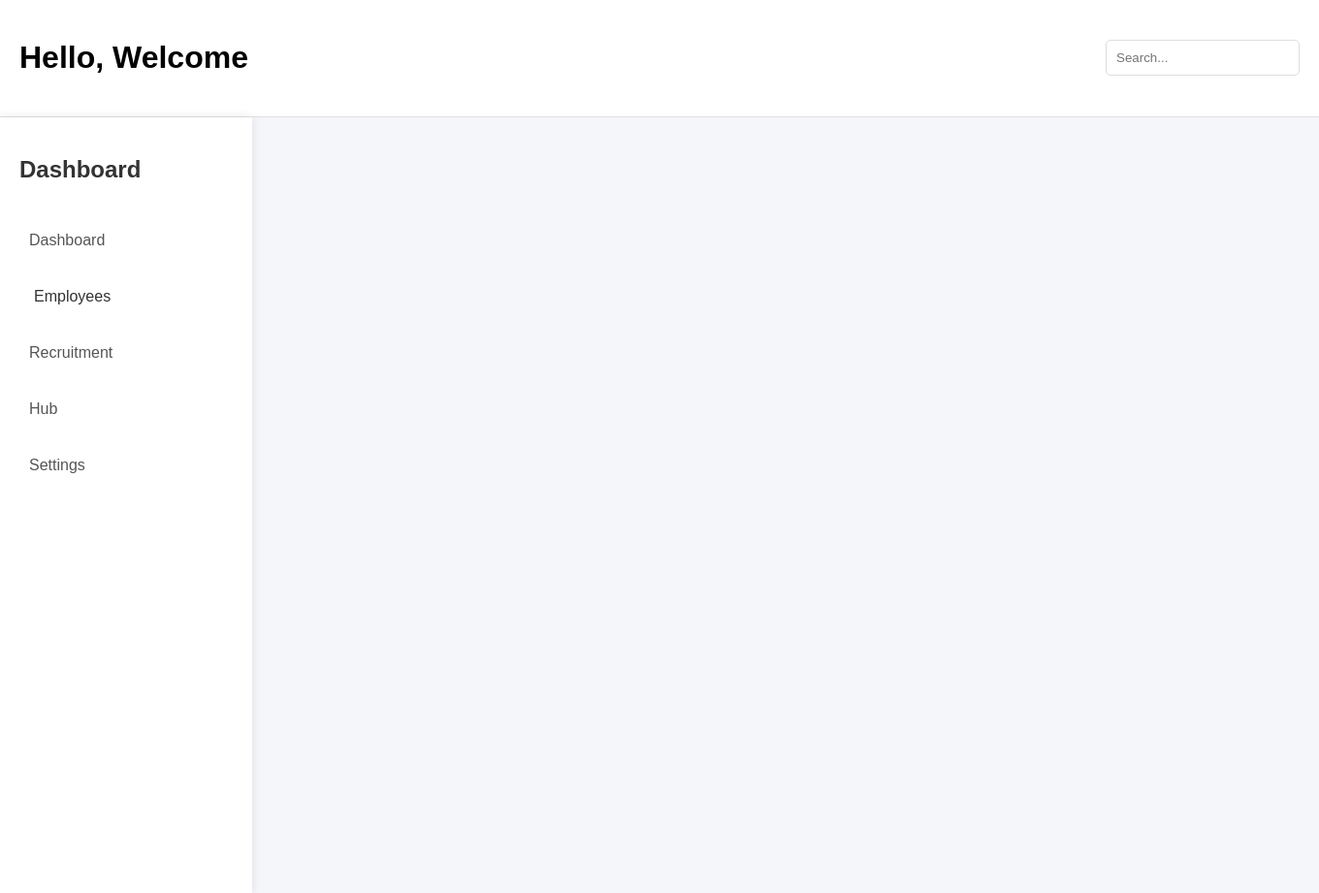
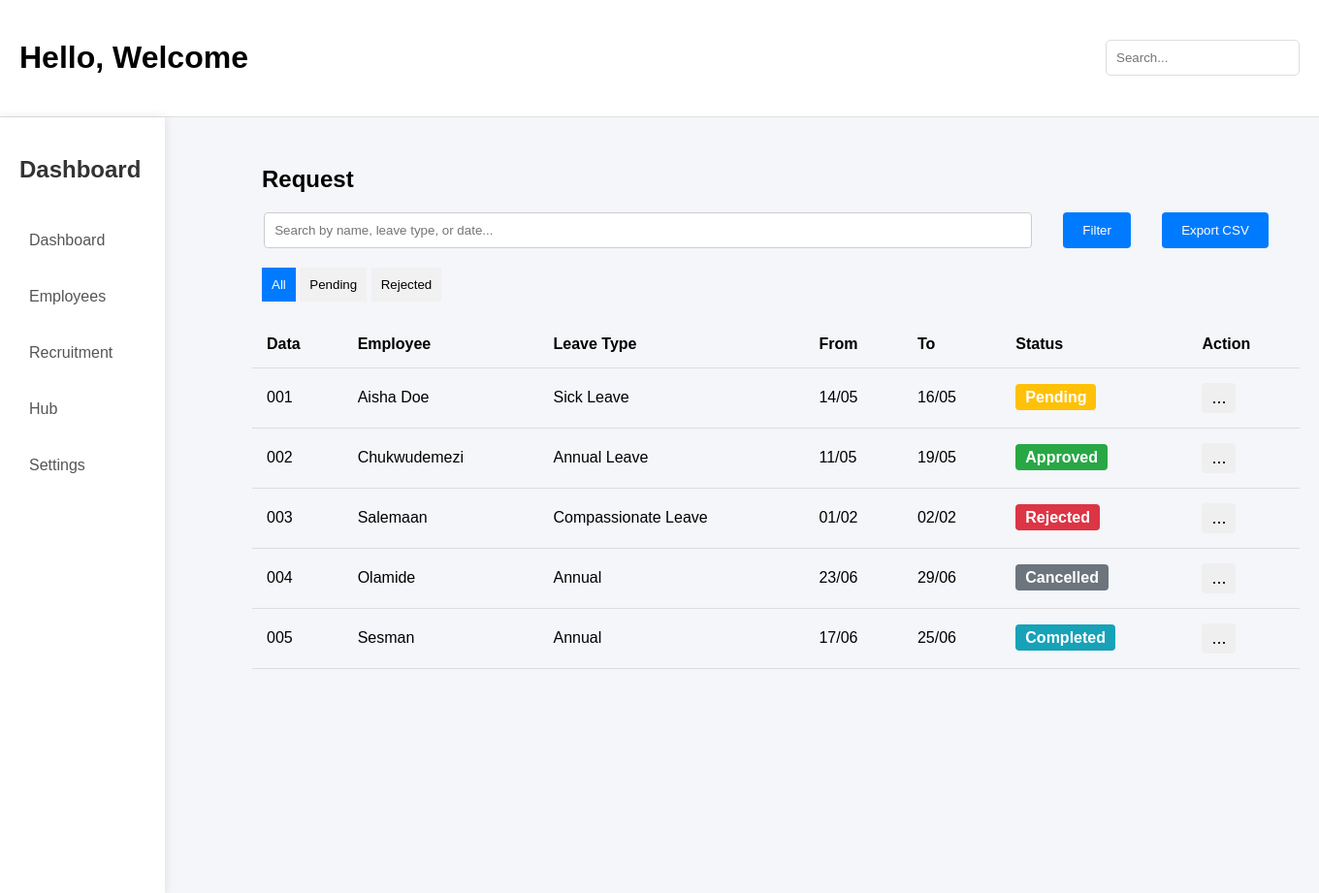
Before and after one commit to Anyaibe/NEW_HR_APP_DESIGN, a Django app: page /leave_directory/ in a window 1360 px wide. Shown: the whole page at 97% size. Run offline with Django 5.2, Linux system fonts and the light colour scheme.

Commit message:
Leave Directory Design and Styling with Employee Directory Styling And Design

```diff
--- /dev/null
+++ b/escape/static/css/leave_directory.css
@@ -0,0 +1,158 @@
+.request-section{
+    width: 1100px;
+}
+
+.request-section h2 {
+    margin-bottom: 20px;
+    margin-left: 30px;
+}
+
+.filters {
+    display: flex;
+    justify-content: space-evenly;
+    margin-bottom: 20px;
+}
+
+.filters input {
+    width: 70%;
+    padding: 10px;
+    border: 1px solid #ccc;
+    border-radius: 4px;
+
+}
+
+.filter-btn, .export-btn {
+    padding: 10px 20px;
+    background-color: #007bff;
+    color: white;
+    border: none;
+    border-radius: 4px;
+    cursor: pointer;
+}
+
+.filter-btn:hover, .export-btn:hover {
+    background-color: #0056b3;
+}
+
+.tabs {
+    margin-bottom: 20px;
+    margin-left: 30px;
+}
+
+.tab-btn {
+    padding: 10px;
+    background-color: #f1f1f1;
+    border: none;
+    cursor: pointer;
+}
+
+.tab-btn.active {
+    background-color: #007bff;
+    color: white;
+}
+
+.tab-content {
+    display: none;
+}
+
+.tab-content.active {
+    display: block;
+    margin-left: 20px;
+}
+
+table {
+    width: 100%;
+    border-collapse: collapse;
+}
+
+table th, table td {
+    padding: 15px;
+    text-align: left;
+    border-bottom: 1px solid #ddd;
+}
+
+.status {
+    padding: 5px 10px;
+    border-radius: 4px;
+    color: white;
+    font-weight: bold;
+}
+
+.status.pending {
+    background-color: #ffc107;
+}
+
+.status.approved {
+    background-color: #28a745;
+}
+
+.status.rejected {
+    background-color: #dc3545;
+}
+
+.status.cancelled {
+    background-color: #6c757d;
+}
+
+.status.completed {
+    background-color: #17a2b8;
+}
+
+.action-btn {
+    /* background-color: #007bff; */
+    color: black;
+    border: none;
+    padding: 5px 10px;
+    border-radius: 4px;
+    font-size: large;
+    cursor: pointer;
+}
+
+.action-btn:hover {
+    background-color: #6c757d;
+}
+
+
+/* Sidebar Dropdown */
+.dropdown {
+    position: relative;
+}
+
+.dropbtn {
+    display: block;
+    color: #555;
+    text-decoration: none;
+    padding: 10px;
+    cursor: pointer;
+}
+
+.dropdown-content {
+    display: none;
+    position: absolute;
+    background-color: #f9f9f9;
+    box-shadow: 0 8px 16px rgba(0, 0, 0, 0.2);
+    min-width: 200px;
+    z-index: 1;
+}
+
+.dropdown-content a {
+    color: #333;
+    padding: 10px;
+    text-decoration: none;
+    display: block;
+    transition: background-color 0.3s;
+}
+
+.dropdown-content a:hover {
+    background-color: #e3efff;
+}
+
+.dropdown:hover .dropdown-content {
+    display: block;
+}
+
+.centered-wrapper {
+    max-width: 1100px;
+    margin-left: 50px;
+    padding: 30px 20px;
+}
--- /dev/null
+++ b/escape/static/js/leave_directory.js
@@ -0,0 +1,32 @@
+// Function to switch between tabs
+function openTab(evt, tabName) {
+    var i, tabcontent, tablinks;
+
+    // Hide all tab contents
+    tabcontent = document.getElementsByClassName("tab-content");
+    for (i = 0; i < tabcontent.length; i++) {
+        tabcontent[i].style.display = "none";
+    }
+
+    // Remove the 'active' class from all tab links
+    tablinks = document.getElementsByClassName("tab-btn");
+    for (i = 0; i < tablinks.length; i++) {
+        tablinks[i].className = tablinks[i].className.replace(" active", "");
+    }
+
+    // Show the current tab, and add 'active' class to the clicked tab
+    document.getElementById(tabName).style.display = "block";
+    evt.currentTarget.className += " active";
+}
+
+sidebarItems.forEach(item => {
+    item.addEventListener('click', (event) => {
+        event.preventDefault();
+        const targetSectionId = item.getAttribute('data-section');
+        showSection(targetSectionId);
+    });
+});
+
+// Default open tab on load
+document.getElementById("all").style.display = "block";
+document.getElementsByClassName("tab-btn")[0].classList.add("active");
--- a/escape/templates/leave_directory.html
+++ b/escape/templates/leave_directory.html
@@ -4,11 +4,92 @@
 {% block title %}Leave Directory{% endblock %}
 
 {% block extra_css %}
+    <link rel="stylesheet" href="{% static 'css/leave_directory.css' %}">
+{% endblock %}
+
+{% block content %}
+    <div class="centered-wrapper">
+        <div class="request-section">
+            <h2>Request</h2>
+            <div class="filters">
+                <input type="text" placeholder="Search by name, leave type, or date...">
+                <button class="filter-btn">Filter</button>
+                <button class="export-btn">Export CSV</button>
+            </div>
+
+            <div class="tabs">
+                <button class="tab-btn active" onclick="openTab(event, 'all')">All</button>
+                <button class="tab-btn" onclick="openTab(event, 'pending')">Pending</button>
+                <button class="tab-btn" onclick="openTab(event, 'rejected')">Rejected</button>
+            </div>
+
+            <div id="all" class="tab-content active">
+                <table>
+                    <thead>
+                        <tr>
+                            <th>Data</th>
+                            <th>Employee</th>
+                            <th>Leave Type</th>
+                            <th>From</th>
+                            <th>To</th>
+                            <th>Status</th>
+                            <th>Action</th>
+                        </tr>
+                    </thead>
+                    <tbody>
+                        <tr>
+                            <td>001</td>
+                            <td>Aisha Doe</td>
+                            <td>Sick Leave</td>
+                            <td>14/05</td>
+                            <td>16/05</td>
+                            <td><span class="status pending">Pending</span></td>
+                            <td><button class="action-btn">...</button></td>
+                        </tr>
+                        <tr>
+                            <td>002</td>
+                            <td>Chukwudemezi</td>
+                            <td>Annual Leave</td>
+                            <td>11/05</td>
+                            <td>19/05</td>
+                            <td><span class="status approved">Approved</span></td>
+                            <td><button class="action-btn">...</button></td>
+                        </tr>
+                        <tr>
+                            <td>003</td>
+                            <td>Salemaan</td>
+                            <td>Compassionate Leave</td>
+                            <td>01/02</td>
+                            <td>02/02</td>
+                            <td><span class="status rejected">Rejected</span></td>
+                            <td><button class="action-btn">...</button></td>
+                        </tr>
+                        <tr>
+                            <td>004</td>
+                            <td>Olamide</td>
+                            <td>Annual</td>
+                            <td>23/06</td>
+                            <td>29/06</td>
+                            <td><span class="status cancelled">Cancelled</span></td>
+                            <td><button class="action-btn">...</button></td>
+                        </tr>
+                        <tr>
+                            <td>005</td>
+                            <td>Sesman</td>
+                            <td>Annual</td>
+                            <td>17/06</td>
+                            <td>25/06</td>
+                            <td><span class="status completed">Completed</span></td>
+                            <td><button class="action-btn">...</button></td>
+                        </tr>
+                    </tbody>
+                </table>
+            </div>
+        </div>
+    </div>
 
 {% endblock %}
 
-{% block content %}{% endblock %}
-
 {% block extra_js %}
-
+    <script src="{% static 'js/leave_directory.js' %}" defer></script>
 {% endblock %}
```
Also changed, not shown: escape/static/css/employee_directory.css (+10 -3 lines).
